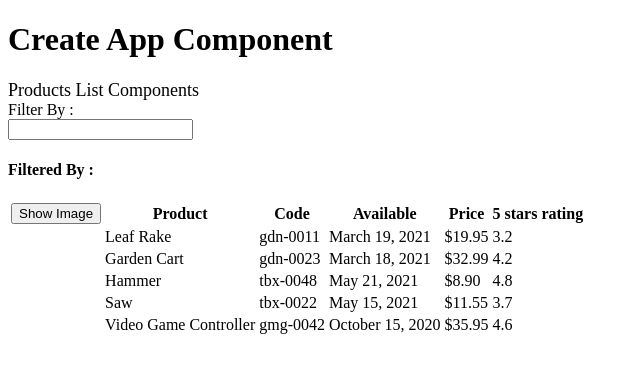
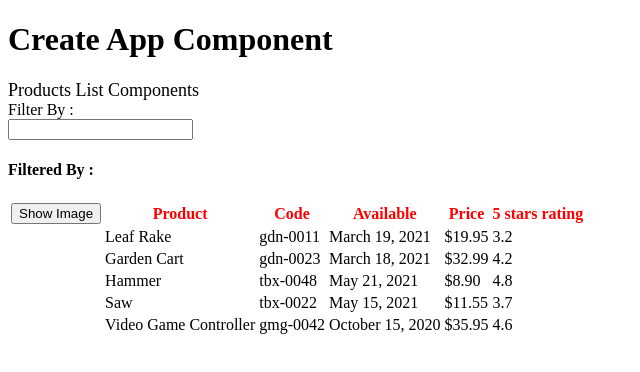
Before and after one commit to nhandinhto/TrainingAngular, an Angular app in the folder src/APM/: page / in a window 1280 px wide. Shown: the top 372 px of the page, without its empty margins (0-640 px from the left). Built offline with nearby package versions, Linux system fonts and the light colour scheme.

Commit message:
Lession : Encapsulating component style

```diff
--- /dev/null
+++ b/src/APM/src/app/products/product-list.component.css
@@ -0,0 +1,3 @@
+thead{
+    color: red
+}
--- a/src/APM/src/app/products/product-list.component.ts
+++ b/src/APM/src/app/products/product-list.component.ts
@@ -1,10 +1,10 @@
 import { Component } from "@angular/core";
 import { IProduct } from "./product";
-
 
 @Component({
     selector: "pm-products",
     templateUrl:`./products-list.component.html`,
+    styleUrls: ['./product-list.component.css'],
 })
 
 export class ProductListComponent{
```
